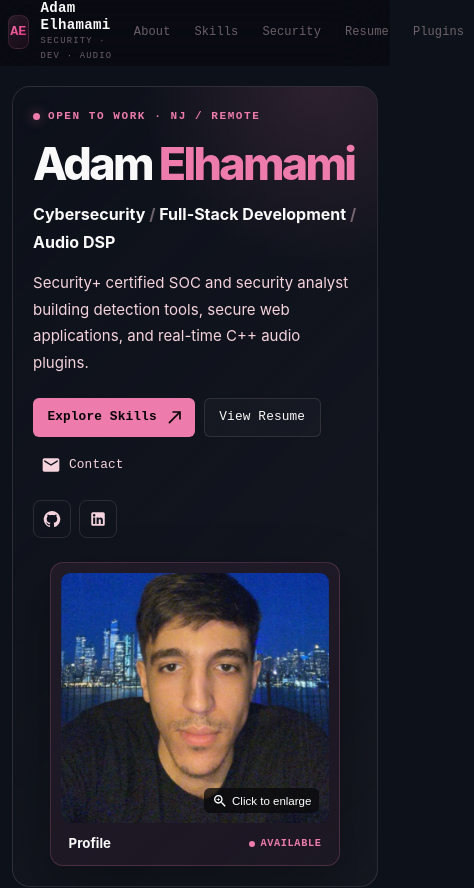
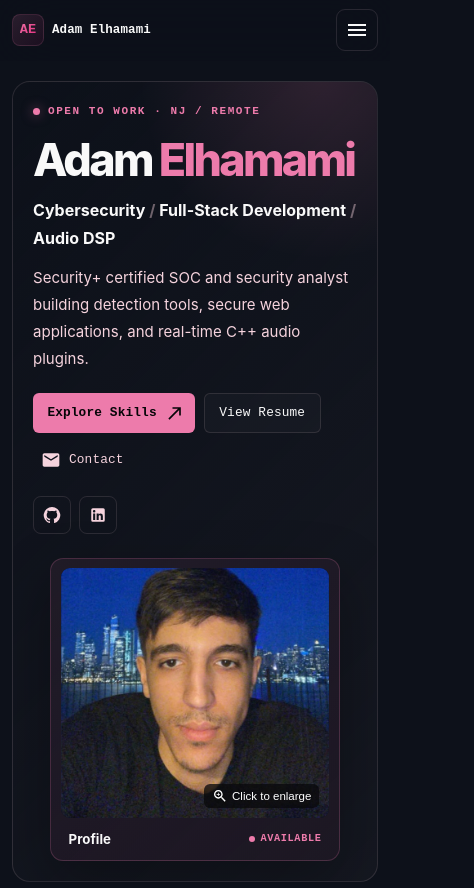
Before and after one commit to adamel99/My-Portfolio, a React (Create React App) app: page / in a window 390 px wide. Shown: the top 888 px of the page, 474 px wide, since content can reach past the window. Built offline with nearby package versions, Linux system fonts and the light colour scheme.

Commit message:
nav bar UI update for mobile view

```diff
--- a/src/components/Navigation.js
+++ b/src/components/Navigation.js
@@ -1,14 +1,17 @@
 import React from "react";
 import { NavLink } from "react-router-dom";
-import { AppBar, Toolbar, Button, Box, Typography } from "@mui/material";
-import { useTheme } from "@mui/material/styles";
+import { AppBar, Toolbar, Button, Box, Typography, Drawer, IconButton, List, ListItemButton, ListItemText, Divider } from "@mui/material";
+import { alpha, useTheme } from "@mui/material/styles";
 import { motion } from "framer-motion";
-import { Terminal, Shield } from "@mui/icons-material";
+import { Close, Menu, Shield } from "@mui/icons-material";
 
 function Navigation() {
   const theme = useTheme();
   const [currentTime, setCurrentTime] = React.useState(new Date());
   const [scrolled, setScrolled] = React.useState(false);
+  const [mobileOpen, setMobileOpen] = React.useState(false);
+
+  const closeMobileMenu = () => setMobileOpen(false);
 
   React.useEffect(() => {
     const timer = setInterval(() => setCurrentTime(new Date()), 1000);
@@ -35,9 +38,9 @@ function Navigation() {
       elevation={0}
       sx={{
         backdropFilter: "blur(28px)",
-        backgroundColor: scrolled ? "rgba(8,8,14,0.92)" : "rgba(8,8,14,0.6)",
-        borderBottom: scrolled ? "1px solid rgba(255,255,255,0.06)" : "1px solid transparent",
-        px: { xs: 1, md: 4 },
+        backgroundColor: alpha(theme.palette.background.default, scrolled ? 0.96 : 0.82),
+        borderBottom: scrolled ? `1px solid ${theme.palette.divider}` : "1px solid transparent",
+        px: { xs: 1.5, md: 4 },
         transition: "all 0.3s ease",
       }}
     >
@@ -54,10 +57,12 @@ function Navigation() {
         <Box
           component={NavLink}
           to="/"
+          onClick={closeMobileMenu}
           sx={{
             display: "flex",
             alignItems: "center",
-            gap: 1.5,
+            gap: { xs: 1, sm: 1.5 },
+            minWidth: 0,
             textDecoration: "none",
             opacity: 1,
             transition: "opacity 0.2s ease",
@@ -66,7 +71,7 @@ function Navigation() {
         >
           {/* Simple monogram instead of icon box */}
           <Box sx={{
-            width: 34, height: 34,
+            width: { xs: 32, sm: 34 }, height: { xs: 32, sm: 34 },
             borderRadius: "8px",
             background: `linear-gradient(135deg, ${theme.palette.tertiary.main}22, ${theme.palette.accent.main}12)`,
             border: `1px solid ${theme.palette.tertiary.main}25`,
@@ -84,13 +89,15 @@ function Navigation() {
           <Box>
             <Typography sx={{
               fontWeight: 700, fontFamily: "monospace",
-              fontSize: { xs: "0.88rem", md: "0.95rem" },
+              fontSize: { xs: "0.78rem", sm: "0.88rem", md: "0.95rem" },
               color: theme.palette.text.primary,
-              letterSpacing: "0.02em", lineHeight: 1.2,
+              letterSpacing: "0.01em", lineHeight: 1.2,
+              whiteSpace: "nowrap",
             }}>
               Adam Elhamami
             </Typography>
             <Typography sx={{
+              display: { xs: "none", sm: "block" },
               fontSize: "0.55rem", fontFamily: "monospace",
               color: theme.palette.text.disabled,
               letterSpacing: "0.14em",
@@ -139,7 +146,7 @@ function Navigation() {
         </Box>
 
         {/* Right side */}
-        <Box sx={{ display: "flex", gap: 1.5, alignItems: "center" }}>
+        <Box sx={{ display: "flex", gap: 1.5, alignItems: "center", flexShrink: 0 }}>
           {/* Live clock */}
           <Box sx={{
             display: { xs: "none", md: "flex" },
@@ -175,32 +182,81 @@ function Navigation() {
             </Typography>
           </Box>
 
-          {/* Mobile nav links */}
-          <Box sx={{ display: { xs: "flex", md: "none" }, gap: 0.5 }}>
+          <IconButton
+            aria-label={mobileOpen ? "Close navigation menu" : "Open navigation menu"}
+            aria-expanded={mobileOpen}
+            aria-controls="mobile-navigation-drawer"
+            onClick={() => setMobileOpen((open) => !open)}
+            sx={{
+              display: { xs: "inline-flex", md: "none" },
+              width: 42,
+              height: 42,
+              color: theme.palette.text.primary,
+              border: `1px solid ${theme.palette.divider}`,
+              borderRadius: 1.5,
+              "&:hover": { color: theme.palette.tertiary.main, borderColor: `${theme.palette.tertiary.main}55`, backgroundColor: `${theme.palette.tertiary.main}0A` },
+            }}
+          >
+            {mobileOpen ? <Close /> : <Menu />}
+          </IconButton>
+        </Box>
+      </Toolbar>
+
+      <Drawer
+        id="mobile-navigation-drawer"
+        anchor="right"
+        open={mobileOpen}
+        onClose={closeMobileMenu}
+        sx={{
+          display: { xs: "block", md: "none" },
+          "& .MuiDrawer-paper": {
+            width: "min(320px, calc(100vw - 28px))",
+            boxSizing: "border-box",
+            color: theme.palette.text.primary,
+            backgroundColor: theme.palette.background.paper,
+            backgroundImage: "none",
+            borderLeft: `1px solid ${theme.palette.divider}`,
+            px: 2,
+          },
+        }}
+      >
+        <Box sx={{ display: "flex", alignItems: "center", justifyContent: "space-between", py: 2 }}>
+          <Typography sx={{ color: theme.palette.tertiary.main, fontFamily: theme.typography.mono, fontSize: "0.7rem", fontWeight: 700, letterSpacing: "0.12em" }}>
+            NAVIGATION
+          </Typography>
+          <IconButton onClick={closeMobileMenu} aria-label="Close navigation menu" size="small" sx={{ color: theme.palette.text.secondary }}>
+            <Close fontSize="small" />
+          </IconButton>
+        </Box>
+        <Divider sx={{ borderColor: theme.palette.divider, mb: 1.2 }} />
+        <List component="nav" aria-label="Mobile navigation" disablePadding>
           {navLinks.map(({ to, label }) => (
-              <Button
+            <ListItemButton
               key={to}
               component={NavLink}
               to={to}
+              onClick={closeMobileMenu}
               sx={{
-                  color: theme.palette.text.disabled,
-                  textTransform: "none",
-                  fontWeight: 500,
-                  fontSize: "0.75rem",
-                  fontFamily: "monospace",
-                  px: 1.25, py: 0.6,
-                  minWidth: "auto",
-                  borderRadius: "6px",
-                  "&.active": { color: theme.palette.text.primary },
-                  "&:hover": { color: theme.palette.text.primary, background: "rgba(255,255,255,0.04)" },
+                my: 0.45,
+                px: 1.4,
+                py: 1.15,
+                borderRadius: 1.4,
+                color: theme.palette.text.secondary,
+                transition: "all 0.18s ease",
+                "&.active": { color: theme.palette.text.primary, backgroundColor: `${theme.palette.tertiary.main}12`, boxShadow: `inset 2px 0 ${theme.palette.tertiary.main}` },
+                "&:hover": { color: theme.palette.text.primary, backgroundColor: `${theme.palette.tertiary.main}0A` },
               }}
             >
-                {label}
-              </Button>
+              <ListItemText primary={label} primaryTypographyProps={{ fontFamily: theme.typography.mono, fontSize: "0.92rem", fontWeight: 600 }} />
+            </ListItemButton>
           ))}
+        </List>
+        <Box sx={{ mt: "auto", py: 2, borderTop: `1px solid ${theme.palette.divider}` }}>
+          <Typography sx={{ color: theme.palette.text.disabled, fontFamily: theme.typography.mono, fontSize: "0.68rem", letterSpacing: "0.08em" }}>
+            SECURITY · DEV · AUDIO
+          </Typography>
         </Box>
-        </Box>
-      </Toolbar>
+      </Drawer>
     </AppBar>
   );
 }
```
Lines whose indentation alone changed are shown as unchanged.
